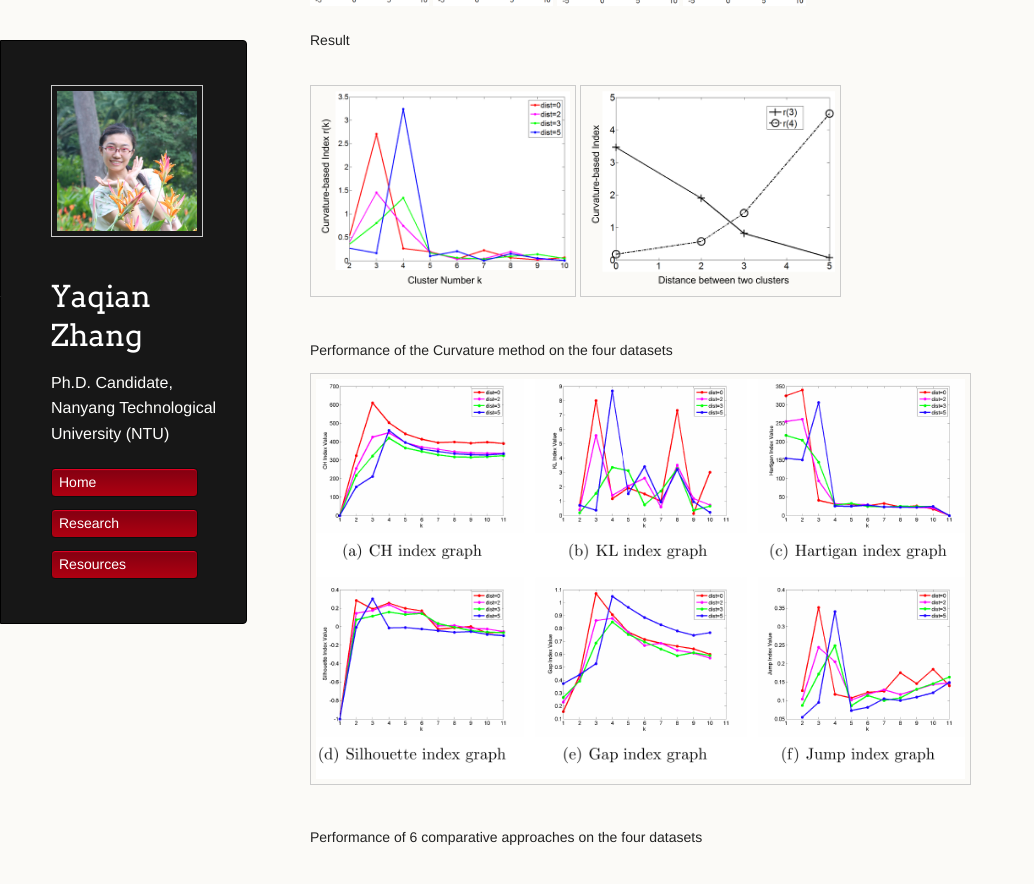
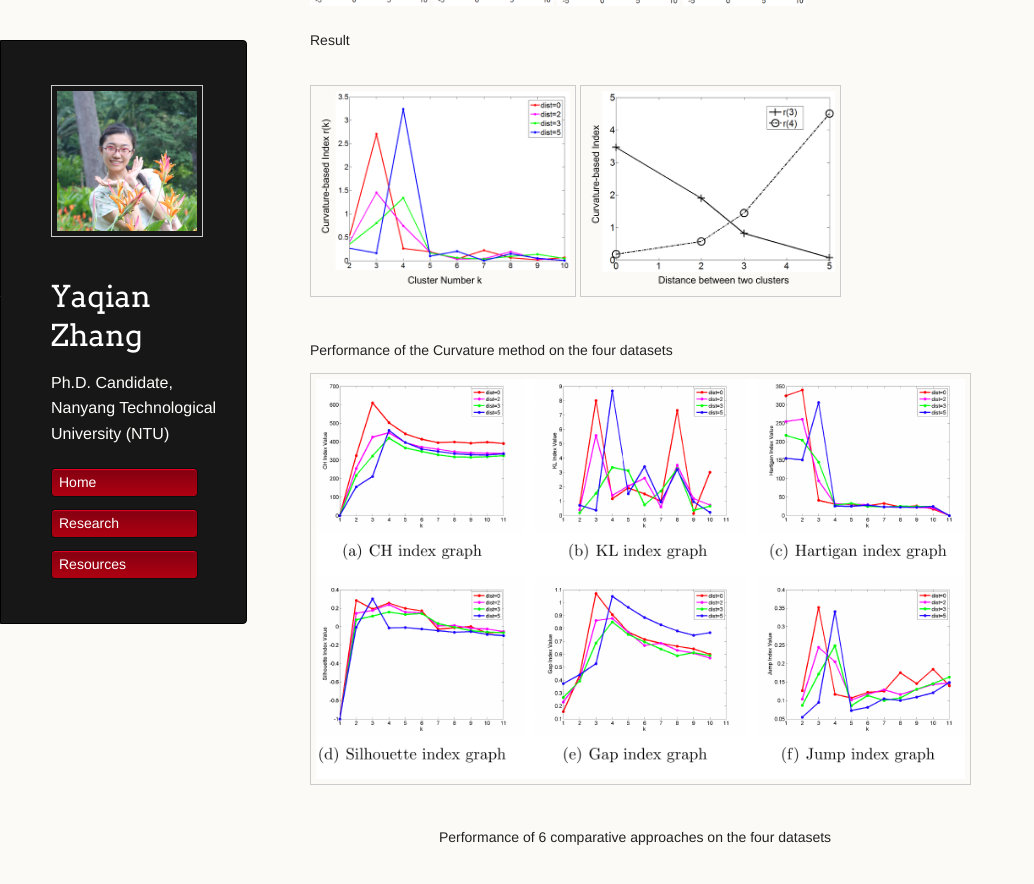
Before and after one commit to YaqianZhang/yaqianzhang.github.io, a Jekyll site: the page built from _posts/2017-05-16-determining-the-number-of-clusters.md, in a window 1280 px wide and 900 px high, scrolled down 4312 px. Shown: the top 884 px of the window, without its empty margins (0-1034 px from the left). Built offline with Jekyll 4.4.1, drawn with Linux system fonts in a browser that asks for light colours; formulas are drawn with MathJax 3.

Commit message:
Update 2017-05-16-determining-the-number-of-clusters.md

```diff
--- a/_posts/2017-05-16-determining-the-number-of-clusters.md
+++ b/_posts/2017-05-16-determining-the-number-of-clusters.md
@@ -98,5 +98,5 @@ Result
 
 <figure>
 <img src="/images/compounded_res.png"  height="400" />
-<figcaption>Performance of 6 comparative approaches on the four datasets</figcaption>
+<figcaption style=" text-align: center">Performance of 6 comparative approaches on the four datasets</figcaption>
 </figure>
```
